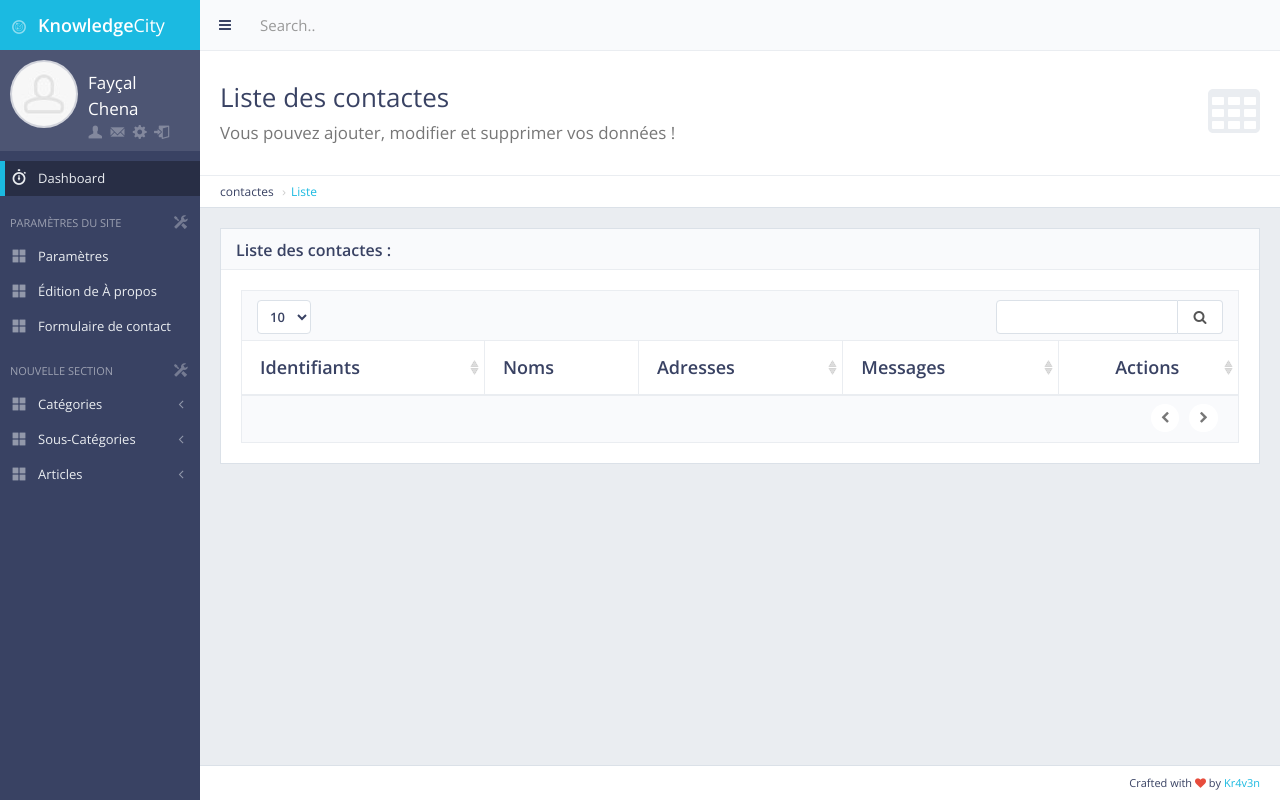
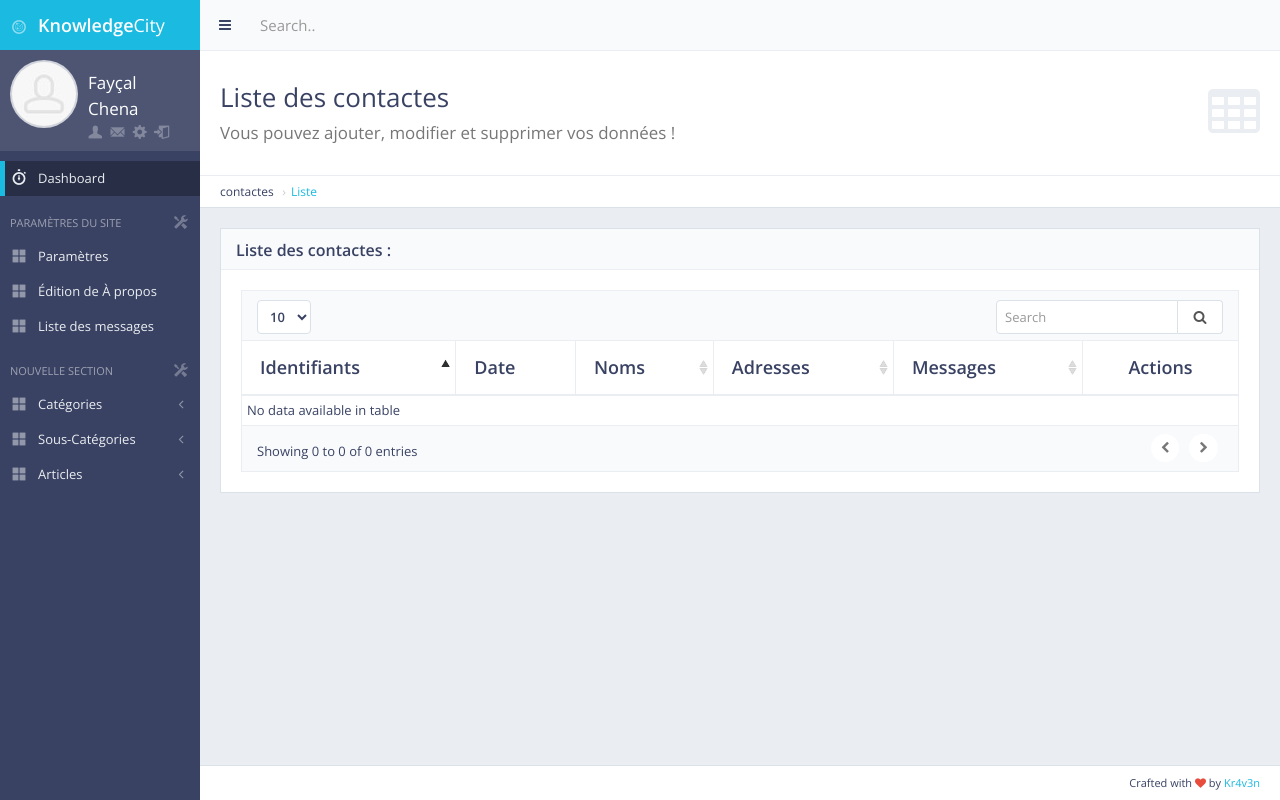
Before and after one commit to Kr4v3N/KnowledgeCity, a Django app: page /panel/contact-form in a window 1280 px wide. Run offline with Django 3.2, Linux system fonts and the light colour scheme; the visitor is signed in with stand-in values (Sample User, id 1); data that the repository does not hold is empty; some libraries are stand-ins or nearby versions.

Commit message:
Add date and time to message list

```diff
--- a/contact_form/models.py
+++ b/contact_form/models.py
@@ -7,6 +7,8 @@
     name = models.CharField(max_length=50)
     email = models.EmailField()
     msg = models.TextField()
+    date = models.CharField(max_length=12, default="")
+    time = models.CharField(max_length=12, default="")
 
     def __str__(self):
         return self.name
--- a/contact_form/views.py
+++ b/contact_form/views.py
@@ -1,5 +1,6 @@
 from django.core.exceptions import ValidationError
 from django.core.validators import validate_email
+from django.db.models.functions import datetime
 from django.shortcuts import render, redirect
 from django.contrib import messages
 from .models import ContactForm
@@ -10,13 +11,25 @@
 
 
 def contact_add(request):
-    site = Main.objects.get(pk=3)
-    allNews = News.objects.all()
-    category = Category.objects.all()
-    subcat = SubCategory.objects.all()
-    lastnews = News.objects.all().order_by('-pk')[:3]
-    popularynews = News.objects.all().order_by('-show')[:4]
-    popularynews_footer = News.objects.all().order_by('-show')[:4]
+
+    now = datetime.datetime.now()
+    year = now.year
+    month = now.month
+    day = now.day
+    hour = now.hour
+    minute = now.minute
+
+    if len(str(month)) == 1:
+        month = '0' + str(month)
+    if len(str(day)) == 1:
+        day = '0' + str(day)
+    if len(str(hour)) == 1:
+        hour = '0' + str(hour)
+    if len(str(minute)) == 1:
+        minute = '0' + str(minute)
+
+    today = str(day) + '/' + str(month) + '/' + str(year)
+    time = str(hour) + 'H' + str(minute)
 
     if request.method == 'POST':
 
@@ -34,11 +47,19 @@
             messages.error(request, 'Entrez une adresse mail valide')
             return redirect('contact_add')
 
-        b = ContactForm(name=name, email=email, msg=msg)
+        b = ContactForm(name=name, email=email, msg=msg, date=today, time=time)
         b.save()
 
         messages.success(request, 'Votre message a été envoyée avec succès')
         return redirect('home')
+
+    site = Main.objects.get(pk=3)
+    allNews = News.objects.all()
+    category = Category.objects.all()
+    subcat = SubCategory.objects.all()
+    lastnews = News.objects.all().order_by('-pk')[:3]
+    popularynews = News.objects.all().order_by('-show')[:4]
+    popularynews_footer = News.objects.all().order_by('-show')[:4]
 
     context = {
         'site': site,
@@ -47,8 +68,7 @@
         'allNews': allNews,
         'popularynews_footer': popularynews_footer,
         'lastnews': lastnews,
-        'popularynews': popularynews
-
+        'popularynews': popularynews,
     }
 
     return render(request, 'front/contact.html', context)
--- a/main/templates/back/contact_form.html
+++ b/main/templates/back/contact_form.html
@@ -33,6 +33,7 @@
 
                     <tr>
                         <th>Identifiants</th>
+                        <th>Date</th>
                         <th>Noms</th>
                         <th>Adresses</th>
                         <th>Messages</th>
@@ -43,12 +44,13 @@
                 {% for msg in msg %}
                     <tr>
                         <td>{{ msg.pk }}</td>
+                        <td>{{ msg.date }} à {{ msg.time }}</td>
                         <td>{{ msg.name }}</td>
                         <td>{{ msg.email }}</td>
                         <td>{{ msg.msg }}</td>
                         <td class="text-center">
                             <div class="btn-group">
-                                <a href="#" data-toggle="tooltip" title="answer" class="btn btn-xs btn-default">Réponse</a>
+                                <a href="#" data-toggle="tooltip" title="answer" class="btn btn-xs btn-default">Répondre</a>
                                 <a href="{%  url 'contact_delete' pk=msg.pk %}" data-confirm="Etes-vous certain de vouloir supprimer le massage ?" data-toggle="tooltip" title="Delete" class="btn btn-xs btn-danger"><i class="fa fa-times"> Supprimer</i></a>
                             </div>
                         </td>
--- a/templates/back/base.html
+++ b/templates/back/base.html
@@ -157,7 +157,7 @@
                                     <a href="/panel/about/setting"><i class="gi gi-show_big_thumbnails sidebar-nav-icon"></i><span class="sidebar-nav-mini-hide">Édition de À propos</span></a>
                                 </li>
                                 <li>
-                                    <a href="/panel/contact-form"><i class="gi gi-show_big_thumbnails sidebar-nav-icon"></i><span class="sidebar-nav-mini-hide">Formulaire de contact</span></a>
+                                    <a href="/panel/contact-form"><i class="gi gi-show_big_thumbnails sidebar-nav-icon"></i><span class="sidebar-nav-mini-hide">Liste des messages</span></a>
                                 </li>
 
                                 <li class="sidebar-header">
```
Also changed, not shown: news/views.py (+8 -5 lines).
